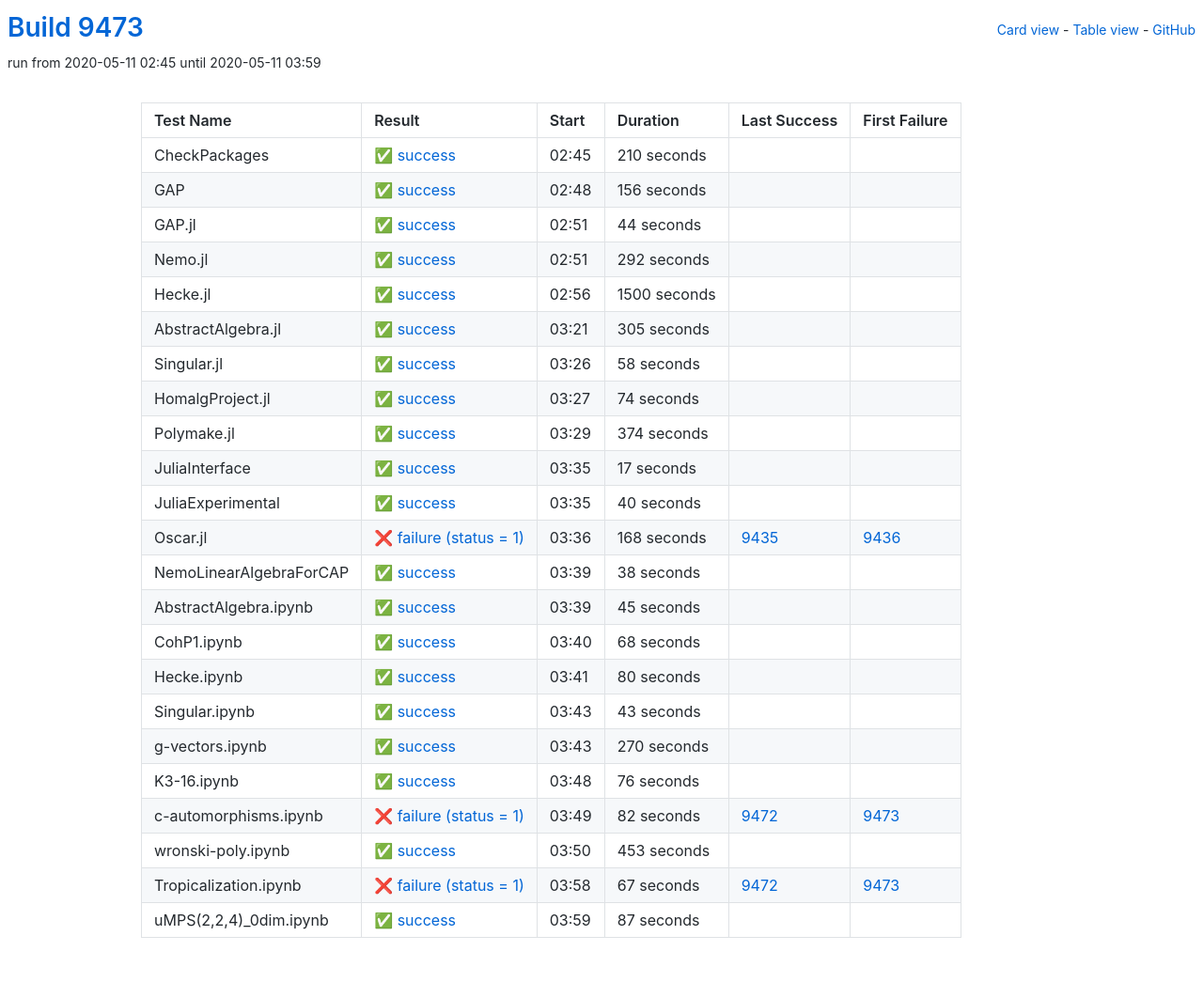
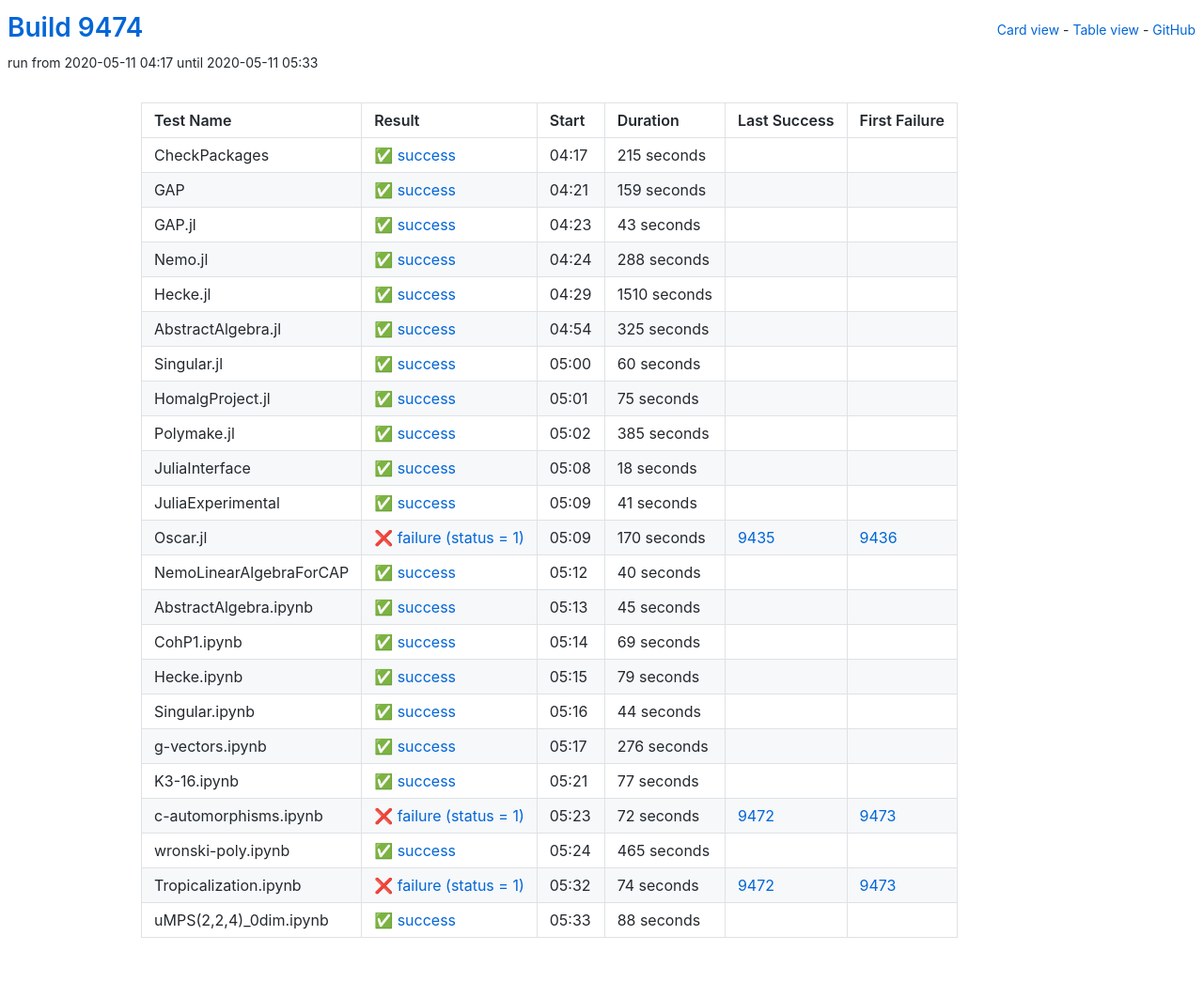
Before and after one commit to oscar-system/oscar-ci-status, a Jekyll site: the page built from table.html, in a window 1280 px wide. Shown: the whole page at 94% size. Built offline with Jekyll 4.4.1, drawn with Linux system fonts in a browser that asks for light colours.

Commit message:
Build 9474

```diff
--- a/_data/ci.yml
+++ b/_data/ci.yml
@@ -1,161 +1,161 @@
-build: 9473
-build_url: https://oscarci.mathematik.uni-kl.de/job/oscar/9473/
+build: 9474
+build_url: https://oscarci.mathematik.uni-kl.de/job/oscar/9474/
 job: oscar
 tests:
-- duration: 210
+- duration: 215
   exitcode: 0
   first_failure: false
   first_failure_url: null
   id: checkpackages
   last_success: false
   last_success_url: null
-  log: https://oscarci.mathematik.uni-kl.de/job/oscar/9473/artifact/logs/build-9473/CheckPackages.log
+  log: https://oscarci.mathematik.uni-kl.de/job/oscar/9474/artifact/logs/build-9474/CheckPackages.log
   name: CheckPackages
-  start: 2020-05-11 02:45
+  start: 2020-05-11 04:17
   status: success
   success: true
-- duration: 156
+- duration: 159
   exitcode: 0
   first_failure: false
   first_failure_url: null
   id: gap
   last_success: false
   last_success_url: null
-  log: https://oscarci.mathematik.uni-kl.de/job/oscar/9473/artifact/logs/build-9473/GAP.log
+  log: https://oscarci.mathematik.uni-kl.de/job/oscar/9474/artifact/logs/build-9474/GAP.log
   name: GAP
-  start: 2020-05-11 02:48
+  start: 2020-05-11 04:21
   status: success
   success: true
-- duration: 44
+- duration: 43
   exitcode: 0
   first_failure: false
   first_failure_url: null
   id: gap-jl
   last_success: false
   last_success_url: null
-  log: https://oscarci.mathematik.uni-kl.de/job/oscar/9473/artifact/logs/build-9473/GAP.jl.log
+  log: https://oscarci.mathematik.uni-kl.de/job/oscar/9474/artifact/logs/build-9474/GAP.jl.log
   name: GAP.jl
-  start: 2020-05-11 02:51
+  start: 2020-05-11 04:23
   status: success
   success: true
-- duration: 292
+- duration: 288
   exitcode: 0
   first_failure: false
   first_failure_url: null
   id: nemo-jl
   last_success: false
   last_success_url: null
-  log: https://oscarci.mathematik.uni-kl.de/job/oscar/9473/artifact/logs/build-9473/Nemo.jl.log
+  log: https://oscarci.mathematik.uni-kl.de/job/oscar/9474/artifact/logs/build-9474/Nemo.jl.log
   name: Nemo.jl
-  start: 2020-05-11 02:51
+  start: 2020-05-11 04:24
   status: success
   success: true
-- duration: 1500
+- duration: 1510
   exitcode: 0
   first_failure: false
   first_failure_url: null
   id: hecke-jl
   last_success: false
   last_success_url: null
-  log: https://oscarci.mathematik.uni-kl.de/job/oscar/9473/artifact/logs/build-9473/Hecke.jl.log
+  log: https://oscarci.mathematik.uni-kl.de/job/oscar/9474/artifact/logs/build-9474/Hecke.jl.log
   name: Hecke.jl
-  start: 2020-05-11 02:56
+  start: 2020-05-11 04:29
   status: success
   success: true
-- duration: 305
+- duration: 325
   exitcode: 0
   first_failure: false
   first_failure_url: null
   id: abstractalgebra-jl
   last_success: false
   last_success_url: null
-  log: https://oscarci.mathematik.uni-kl.de/job/oscar/9473/artifact/logs/build-9473/AbstractAlgebra.jl.log
+  log: https://oscarci.mathematik.uni-kl.de/job/oscar/9474/artifact/logs/build-9474/AbstractAlgebra.jl.log
   name: AbstractAlgebra.jl
-  start: 2020-05-11 03:21
+  start: 2020-05-11 04:54
   status: success
   success: true
-- duration: 58
+- duration: 60
   exitcode: 0
   first_failure: false
   first_failure_url: null
   id: singular-jl
   last_success: false
   last_success_url: null
-  log: https://oscarci.mathematik.uni-kl.de/job/oscar/9473/artifact/logs/build-9473/Singular.jl.log
+  log: https://oscarci.mathematik.uni-kl.de/job/oscar/9474/artifact/logs/build-9474/Singular.jl.log
   name: Singular.jl
-  start: 2020-05-11 03:26
+  start: 2020-05-11 05:00
   status: success
   success: true
-- duration: 74
+- duration: 75
   exitcode: 0
   first_failure: false
   first_failure_url: null
   id: homalgproject-jl
   last_success: false
   last_success_url: null
-  log: https://oscarci.mathematik.uni-kl.de/job/oscar/9473/artifact/logs/build-9473/HomalgProject.jl.log
+  log: https://oscarci.mathematik.uni-kl.de/job/oscar/9474/artifact/logs/build-9474/HomalgProject.jl.log
   name: HomalgProject.jl
-  start: 2020-05-11 03:27
+  start: 2020-05-11 05:01
   status: success
   success: true
-- duration: 374
+- duration: 385
   exitcode: 0
   first_failure: false
   first_failure_url: null
   id: polymake-jl
   last_success: false
   last_success_url: null
-  log: https://oscarci.mathematik.uni-kl.de/job/oscar/9473/artifact/logs/build-9473/Polymake.jl.log
+  log: https://oscarci.mathematik.uni-kl.de/job/oscar/9474/artifact/logs/build-9474/Polymake.jl.log
   name: Polymake.jl
-  start: 2020-05-11 03:29
+  start: 2020-05-11 05:02
   status: success
   success: true
-- duration: 17
+- duration: 18
   exitcode: 0
   first_failure: false
   first_failure_url: null
   id: juliainterface
   last_success: false
   last_success_url: null
-  log: https://oscarci.mathematik.uni-kl.de/job/oscar/9473/artifact/logs/build-9473/JuliaInterface.log
+  log: https://oscarci.mathematik.uni-kl.de/job/oscar/9474/artifact/logs/build-9474/JuliaInterface.log
   name: JuliaInterface
-  start: 2020-05-11 03:35
+  start: 2020-05-11 05:08
   status: success
   success: true
-- duration: 40
+- duration: 41
   exitcode: 0
   first_failure: false
   first_failure_url: null
   id: juliaexperimental
   last_success: false
   last_success_url: null
-  log: https://oscarci.mathematik.uni-kl.de/job/oscar/9473/artifact/logs/build-9473/JuliaExperimental.log
+  log: https://oscarci.mathematik.uni-kl.de/job/oscar/9474/artifact/logs/build-9474/JuliaExperimental.log
   name: JuliaExperimental
-  start: 2020-05-11 03:35
+  start: 2020-05-11 05:09
   status: success
   success: true
-- duration: 168
+- duration: 170
   exitcode: 1
   first_failure: 9436
   first_failure_url: https://oscarci.mathematik.uni-kl.de/job/oscar/9436/
   id: oscar-jl
   last_success: 9435
   last_success_url: https://oscarci.mathematik.uni-kl.de/job/oscar/9435/
-  log: https://oscarci.mathematik.uni-kl.de/job/oscar/9473/artifact/logs/build-9473/Oscar.jl.log
+  log: https://oscarci.mathematik.uni-kl.de/job/oscar/9474/artifact/logs/build-9474/Oscar.jl.log
   name: Oscar.jl
-  start: 2020-05-11 03:36
+  start: 2020-05-11 05:09
   status: failure
   success: false
-- duration: 38
+- duration: 40
   exitcode: 0
   first_failure: false
   first_failure_url: null
   id: nemolinearalgebraforcap
   last_success: false
   last_success_url: null
-  log: https://oscarci.mathematik.uni-kl.de/job/oscar/9473/artifact/logs/build-9473/NemoLinearAlgebraForCAP.log
+  log: https://oscarci.mathematik.uni-kl.de/job/oscar/9474/artifact/logs/build-9474/NemoLinearAlgebraForCAP.log
   name: NemoLinearAlgebraForCAP
-  start: 2020-05-11 03:39
+  start: 2020-05-11 05:12
   status: success
   success: true
 - duration: 45
@@ -165,116 +165,116 @@ tests:
   id: abstractalgebra-ipynb
   last_success: false
   last_success_url: null
-  log: https://oscarci.mathematik.uni-kl.de/job/oscar/9473/artifact/logs/build-9473/AbstractAlgebra.ipynb.log
+  log: https://oscarci.mathematik.uni-kl.de/job/oscar/9474/artifact/logs/build-9474/AbstractAlgebra.ipynb.log
   name: AbstractAlgebra.ipynb
-  start: 2020-05-11 03:39
+  start: 2020-05-11 05:13
   status: success
   success: true
-- duration: 68
+- duration: 69
   exitcode: 0
   first_failure: false
   first_failure_url: null
   id: cohp1-ipynb
   last_success: false
   last_success_url: null
-  log: https://oscarci.mathematik.uni-kl.de/job/oscar/9473/artifact/logs/build-9473/CohP1.ipynb.log
+  log: https://oscarci.mathematik.uni-kl.de/job/oscar/9474/artifact/logs/build-9474/CohP1.ipynb.log
   name: CohP1.ipynb
-  start: 2020-05-11 03:40
+  start: 2020-05-11 05:14
   status: success
   success: true
-- duration: 80
+- duration: 79
   exitcode: 0
   first_failure: false
   first_failure_url: null
   id: hecke-ipynb
   last_success: false
   last_success_url: null
-  log: https://oscarci.mathematik.uni-kl.de/job/oscar/9473/artifact/logs/build-9473/Hecke.ipynb.log
+  log: https://oscarci.mathematik.uni-kl.de/job/oscar/9474/artifact/logs/build-9474/Hecke.ipynb.log
   name: Hecke.ipynb
-  start: 2020-05-11 03:41
+  start: 2020-05-11 05:15
   status: success
   success: true
-- duration: 43
+- duration: 44
   exitcode: 0
   first_failure: false
   first_failure_url: null
   id: singular-ipynb
   last_success: false
   last_success_url: null
-  log: https://oscarci.mathematik.uni-kl.de/job/oscar/9473/artifact/logs/build-9473/Singular.ipynb.log
+  log: https://oscarci.mathematik.uni-kl.de/job/oscar/9474/artifact/logs/build-9474/Singular.ipynb.log
   name: Singular.ipynb
-  start: 2020-05-11 03:43
+  start: 2020-05-11 05:16
   status: success
   success: true
-- duration: 270
+- duration: 276
   exitcode: 0
   first_failure: false
   first_failure_url: null
   id: g-vectors-ipynb
   last_success: false
   last_success_url: null
-  log: https://oscarci.mathematik.uni-kl.de/job/oscar/9473/artifact/logs/build-9473/g-vectors.ipynb.log
+  log: https://oscarci.mathematik.uni-kl.de/job/oscar/9474/artifact/logs/build-9474/g-vectors.ipynb.log
   name: g-vectors.ipynb
-  start: 2020-05-11 03:43
+  start: 2020-05-11 05:17
   status: success
   success: true
-- duration: 76
+- duration: 77
   exitcode: 0
   first_failure: false
   first_failure_url: null
   id: k3-16-ipynb
   last_success: false
   last_success_url: null
-  log: https://oscarci.mathematik.uni-kl.de/job/oscar/9473/artifact/logs/build-9473/K3-16.ipynb.log
+  log: https://oscarci.mathematik.uni-kl.de/job/oscar/9474/artifact/logs/build-9474/K3-16.ipynb.log
   name: K3-16.ipynb
-  start: 2020-05-11 03:48
+  start: 2020-05-11 05:21
   status: success
   success: true
-- duration: 82
+- duration: 72
   exitcode: 1
   first_failure: 9473
   first_failure_url: https://oscarci.mathematik.uni-kl.de/job/oscar/9473/
   id: c-automorphisms-ipynb
   last_success: 9472
   last_success_url: https://oscarci.mathematik.uni-kl.de/job/oscar/9472/
-  log: https://oscarci.mathematik.uni-kl.de/job/oscar/9473/artifact/logs/build-9473/c-automorphisms.ipynb.log
+  log: https://oscarci.mathematik.uni-kl.de/job/oscar/9474/artifact/logs/build-9474/c-automorphisms.ipynb.log
   name: c-automorphisms.ipynb
-  start: 2020-05-11 03:49
+  start: 2020-05-11 05:23
   status: failure
   success: false
-- duration: 453
+- duration: 465
   exitcode: 0
   first_failure: false
   first_failure_url: null
   id: wronski-poly-ipynb
   last_success: false
   last_success_url: null
-  log: https://oscarci.mathematik.uni-kl.de/job/oscar/9473/artifact/logs/build-9473/wronski-poly.ipynb.log
+  log: https://oscarci.mathematik.uni-kl.de/job/oscar/9474/artifact/logs/build-9474/wronski-poly.ipynb.log
   name: wronski-poly.ipynb
-  start: 2020-05-11 03:50
+  start: 2020-05-11 05:24
   status: success
   success: true
-- duration: 67
+- duration: 74
   exitcode: 1
   first_failure: 9473
   first_failure_url: https://oscarci.mathematik.uni-kl.de/job/oscar/9473/
   id: tropicalization-ipynb
   last_success: 9472
   last_success_url: https://oscarci.mathematik.uni-kl.de/job/oscar/9472/
-  log: https://oscarci.mathematik.uni-kl.de/job/oscar/9473/artifact/logs/build-9473/Tropicalization.ipynb.log
+  log: https://oscarci.mathematik.uni-kl.de/job/oscar/9474/artifact/logs/build-9474/Tropicalization.ipynb.log
   name: Tropicalization.ipynb
-  start: 2020-05-11 03:58
+  start: 2020-05-11 05:32
   status: failure
   success: false
-- duration: 87
+- duration: 88
   exitcode: 0
   first_failure: false
   first_failure_url: null
   id: umps-2-2-4-0dim-ipynb
   last_success: false
   last_success_url: null
-  log: https://oscarci.mathematik.uni-kl.de/job/oscar/9473/artifact/logs/build-9473/uMPS-2-2-4-_0dim.ipynb.log
+  log: https://oscarci.mathematik.uni-kl.de/job/oscar/9474/artifact/logs/build-9474/uMPS-2-2-4-_0dim.ipynb.log
   name: uMPS(2,2,4)_0dim.ipynb
-  start: 2020-05-11 03:59
+  start: 2020-05-11 05:33
   status: success
   success: true
```
Also changed, not shown: README.md.
